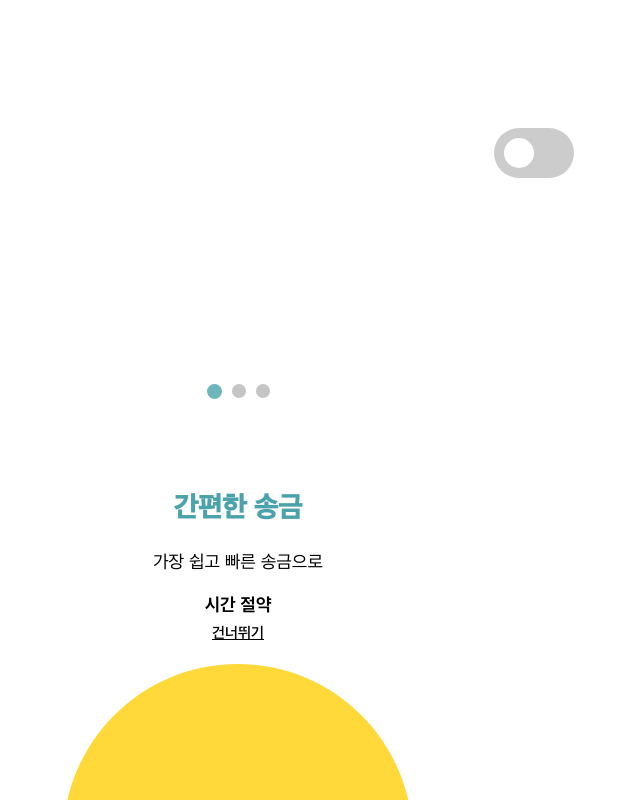
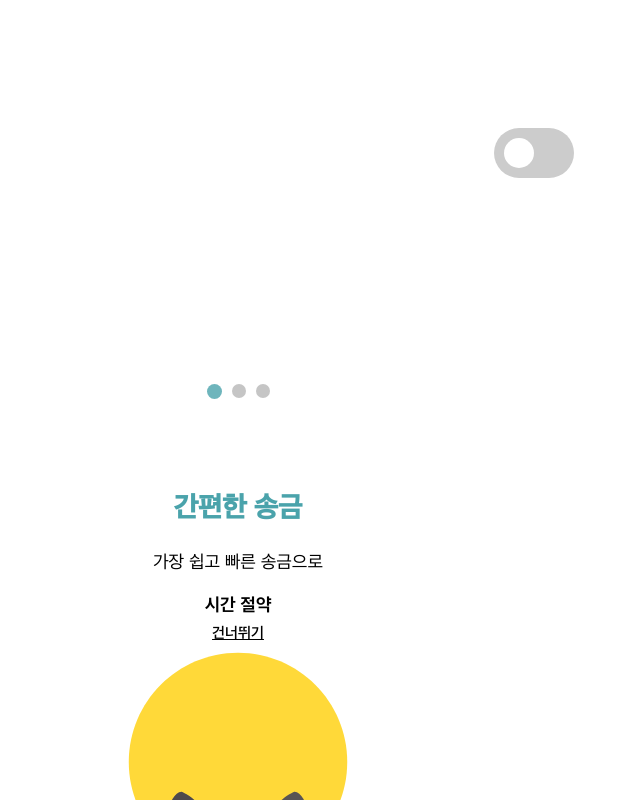
Before and after one commit to sukkyun2/active-sensor-onboard, a React (Create React App) app: page / in a window 1280 px wide. Shown: the whole page, without its empty margins (402-1042 px from the left). Built offline with nearby package versions, Linux system fonts and the light colour scheme.

Commit message:
fix : lottie 크기 재조정

```diff
--- a/src/components/styles.css
+++ b/src/components/styles.css
@@ -86,25 +86,25 @@ button {
   font-size: 1.5rem;
 }
 
-h2 {
+.content h2 {
   font-size: 2.8rem;
   font-family: Apple SD Gothic NeoSB;
   color: #4AA3AB;
 }
 
-small {
+.content small {
   font-size: 1.8rem;
   font-family: Apple SD Gothic NeoR;
 }
 
-p {
+.content p {
   font-size: 1.8rem;
   font-family: Apple SD Gothic NeoB;
 }
 
 .image-container {
   width: 100%;
-  height: 80%;
+  height: 50%;
 }
 
 .content {
```
